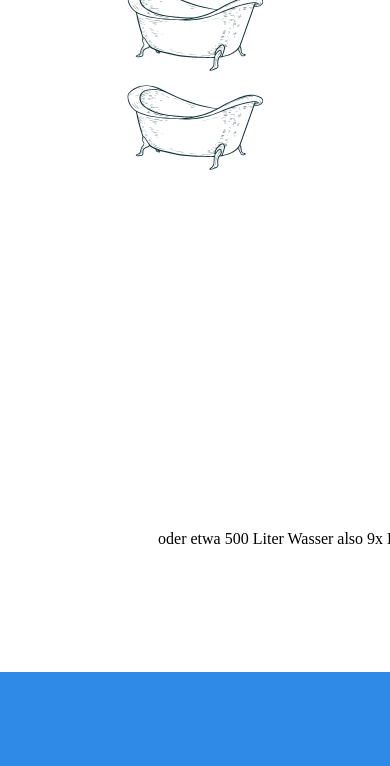
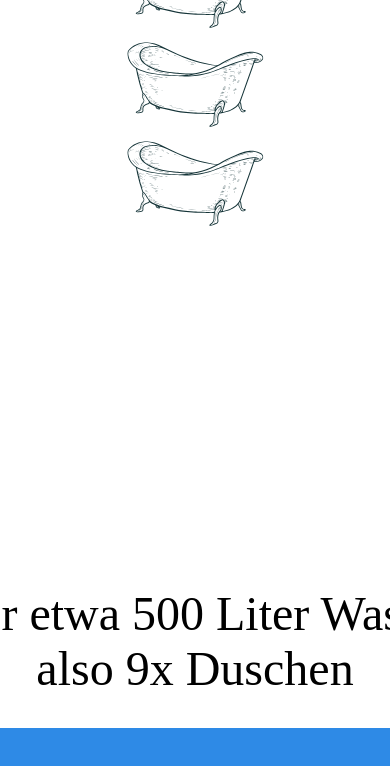
Before and after one commit to klarekante-berlin/elli-effekt, a React (Create React App) app: page / in a window 390 px wide. Shown: the part 3747-4513 px from the top of the page. Built offline with nearby package versions, Linux system fonts and the light colour scheme; a web font is replaced by a local one.

Commit message:
Adjust AvocadoScene styling for improved typography and layout responsiveness 🎨
- Increase font size for equals sign and water text
- Center-align comparison section
- Modify margin and text alignment for better visual balance

```diff
--- a/src/styles/AvocadoScene.css
+++ b/src/styles/AvocadoScene.css
@@ -197,7 +197,7 @@
   }
 
   .equals {
-    font-size: 3rem;
+    font-size: 6rem;
     margin: 0.5rem 0;
   }
 }
@@ -215,8 +215,9 @@
   display: flex;
   flex-direction: column;
   align-items: flex-end;
+  justify-content: center;
   margin-top: 2rem;
-  padding-right: 2rem;
+  text-align: center;
 }
 
 .comparison-text {
@@ -228,7 +229,7 @@
 }
 
 .water-text {
-  font-size: clamp(1rem, 2vw, 1.5rem);
+  font-size: clamp(3rem, 2vw, 1.5rem);
   color: var(--text-secondary);
   font-family: var(--font-amatic);
 }
```
